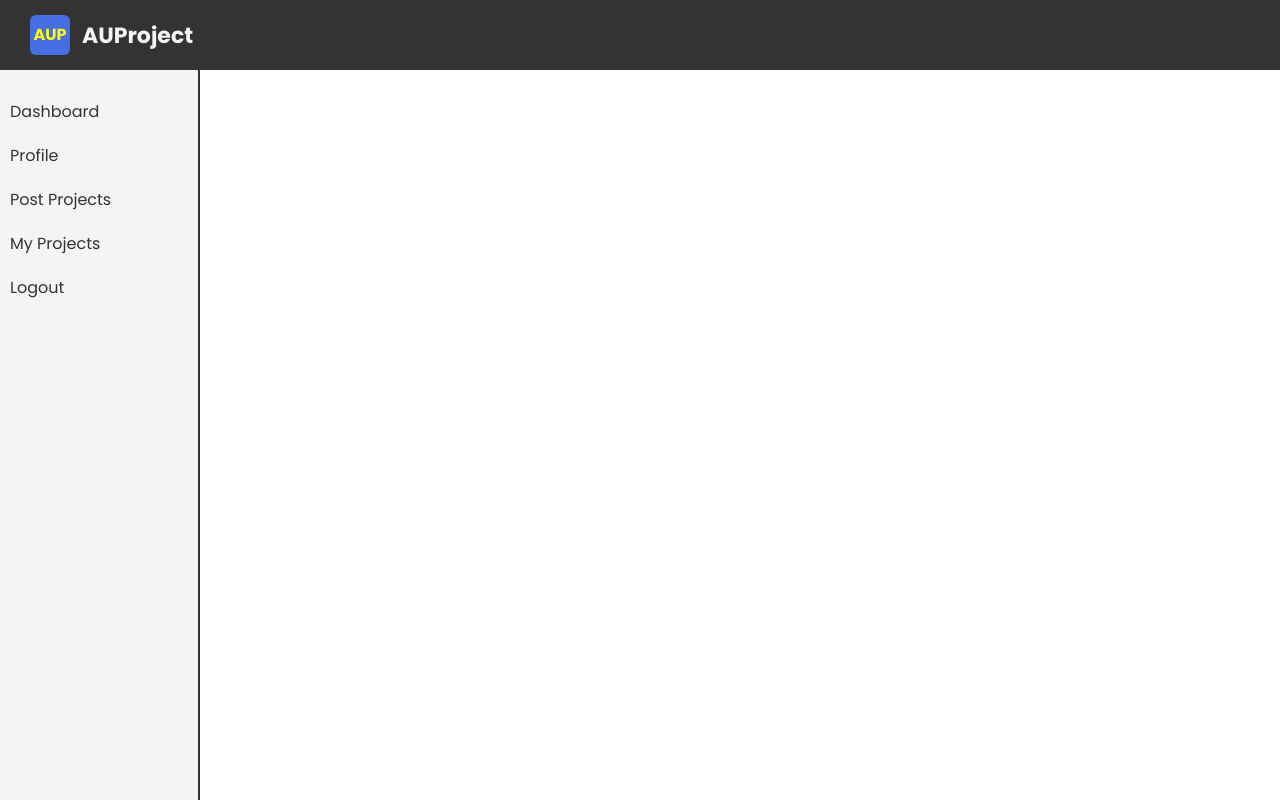
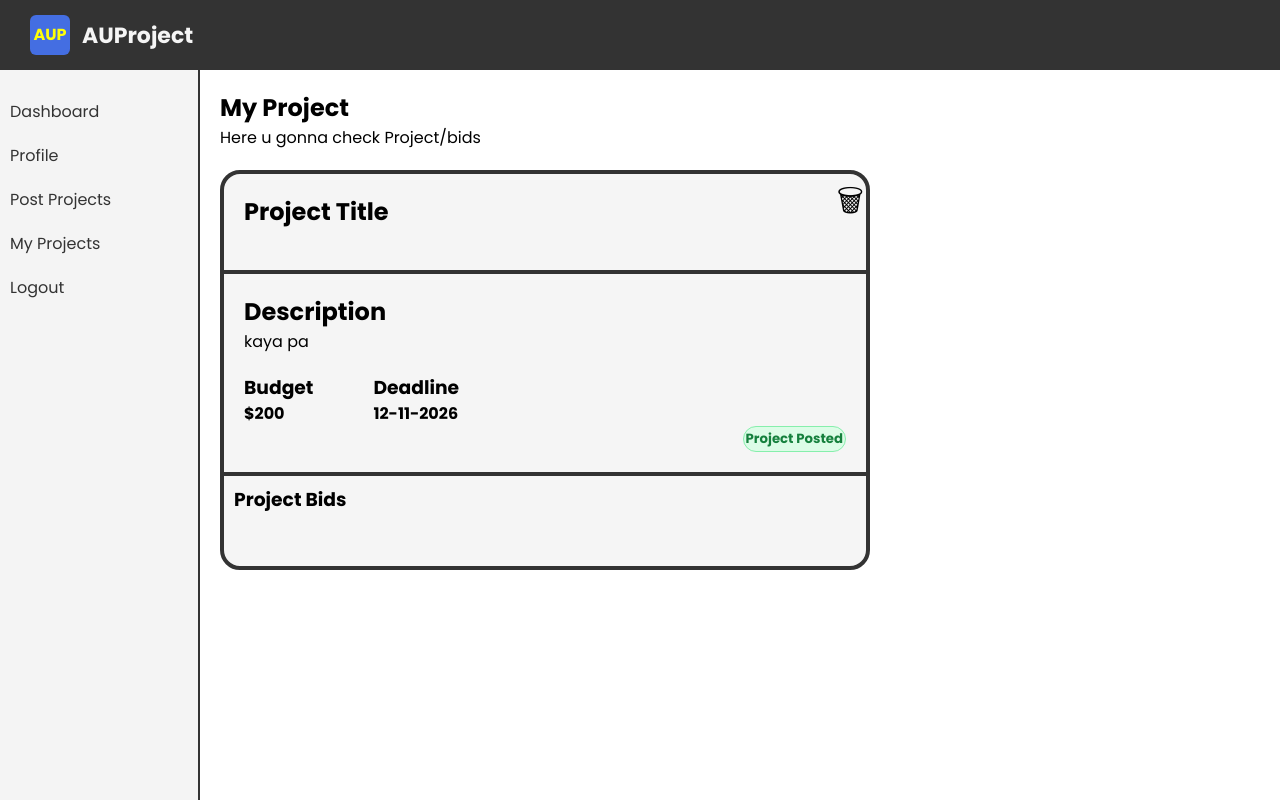
Before and after one commit to johnloydsantiago13-tech/AUP, a PHP site: page /ClientBids.php in a window 1280 px wide. Run offline with PHP 8.4, Linux system fonts and the light colour scheme.

Commit message:
cramming

```diff
--- a/backend/profile-actions.php
+++ b/backend/profile-actions.php
@@ -38,12 +38,12 @@ if (isset($_POST['update_profile'])) {
         $_SESSION['profile_error'] = 'The Instagram field must contain an Instagram URL.';
     }
     else {
-    $updateProfileQ = $conn->prepare("UPDATE users SET facebook_url = ?, instagram_url = ? WHERE email = ?");
+        $updateProfileQ = $conn->prepare("UPDATE users SET facebook_url = ?, instagram_url = ? WHERE email = ?");
     if (!$updateProfileQ) {
         $_SESSION['profile_error'] = 'Unable to prepare the profile update.';
     }
     else {
-    $updateProfileQ->bind_param('sss', $facebookUrl, $instagramUrl, $email);
+        $updateProfileQ->bind_param('sss', $facebookUrl, $instagramUrl, $email);
     if (!$updateProfileQ->execute()) {
         $_SESSION['profile_error'] = 'Profile update failed. Please try again.';
     }
--- a/frontend/Client.php
+++ b/frontend/Client.php
@@ -56,8 +56,9 @@ $username = htmlspecialchars($_SESSION['username'] ?? 'Client');
                         <p id ="p1">No projects yet.</p>
                         <a href="ClientPostProject.php" id ="ButtonP"><b>Create your First Project</a>
                     </div>
+
                     <div class="Second-right">
-                        <a href="ClientBids.php" id ="ButtonP">View Project</b></a>
+                        <a href="ClientBids.php" id ="ButtonP">View Project &#128065</b></a>
                     </div>
                 </div>
         </div>
--- a/frontend/ClientBids.php
+++ b/frontend/ClientBids.php
@@ -13,6 +13,8 @@
             <h2>AUProject</h2>
         </div>
     </nav>
+
+
     <div class="main-content">
         <div class="sidebar">
             <div class="nav-links">
@@ -23,6 +25,42 @@
             <a href="../frontend/index.php">Logout</a>
             </div>
         </div>
+        <div class="my-project">
+            <h2>My Project</h2>
+            <p>Here u gonna check Project/bids</p>
+            <div class="my-project-box">
+                <div class="project-Head">
+                    <div class="pcard-right"><h2>Project Title</h2></div>
+                    <div class= "pcard-left">
+                    <button type="submit" name ="delete">&#x1F5D1</button>
+                    </div>
+                </div>
+
+                <div class="project-Details">
+                    <div class="pro-Details">
+                        <h2>Description</h2>
+                        <p>kaya pa</p>
+                    </div>
+                    <div class="PBD">
+                    <div class="project-budget">
+                        <h3>Budget</h3>
+                        <strong>$200</strong>
+                    </div>
+                    <div class="project-deadline">
+                        <h3>Deadline</h3>
+                        <strong>12-11-2026</strong>
+                    </div>
+                    </div>
+                    <div class="pro-post">
+                        <h5>Project Posted</h5>
+                    </div>
+                </div>
+
+                <div class="bid-auction">
+                    <h3>Project Bids</h3>
+                </div>
+            </div>
+        </div>
     </div>
 </body>
 </html>
--- a/frontend/Dashboard.css
+++ b/frontend/Dashboard.css
@@ -115,7 +115,7 @@ body {
   min-height: 200px;
   padding: 20px;
   border-radius: 20px;
-  width: 350px;
+  width: 475px;
 
   }
 
@@ -125,9 +125,10 @@ body {
   background-color: var(--second-color);
   border: 4px solid var(--primary-color);
   min-height: 200px;
-  width: 60%;
+  width: 1000px;
   border-radius: 20px;
   padding: 20px;
+
 
   .Second-left {
     #p1 {
@@ -138,12 +139,16 @@ body {
       color: var(--third-color);
       text-decoration: none;
     }
+
   }
+
   .Second-right{
     #ButtonP {
     color: var(--third-color);
     text-decoration: none;
+
     }
+
   }
   }
 
@@ -216,7 +221,7 @@ body {
     flex-direction: column;
     border: 3px solid var(--primary-color);
     background-color: whitesmoke;
-    height: 400px;
+    height: 450px;
     width: 600px;
     border-radius: 20px;
     padding: 20px;
@@ -236,6 +241,72 @@ body {
       background-color: #082c91;
     }
   }
+  }
+
+  .my-project {
+    padding: 20px;
+  }
+
+  .my-project-box {
+    display: flex;
+    flex-direction: column;
+    border: 4px solid var(--primary-color);
+    height: 400px;
+    width: 650px;
+    border-radius: 20px;
+    margin-top: 20px;
+    background-color: var(--second-color);
+    .project-Head {
+      display: flex;
+      justify-content: space-between;
+      align-items: flex-start;
+      padding-bottom: 20px;
+      border-bottom: 4px solid var(--primary-color);
+      .pcard-right {
+        padding: 20px;
+      }
+      .pcard-left {
+        padding: 5px 10px;
+        button{
+        width: 1.2rem;
+        border: none;
+        transition: 0.3s ease;
+        font-size: 1.3rem;
+        background-color: transparent;
+        font-size: 30px;
+        &:hover {
+          color: darkred;
+          transform: scale(1.5);
 
           }
         }
+      }
+    }
+    .project-Details {
+    padding: 20px;
+    border-bottom: 4px solid var(--primary-color);
+      .pro-Details {
+        padding-bottom: 20px;
+      }
+      .PBD {
+        display: flex;
+        gap: 60px;
+      }
+      .pro-post {
+        display: flex;
+        justify-content: flex-end;
+        h5{
+          background-color: #dcfce7;
+          color: #15803d;
+          border: 1px solid #86efac;
+          border-radius: 20px;
+          padding: 2px;
+        }
+      }
+    }
+    .bid-auction {
+      padding: 10px;
+    }
+  }
+
+}
```
Also changed, not shown: au_project_db.sql (added, +195 -0 lines), backend/bid-actions.php (added, +106 -0 lines), frontend/ClientPostProject.php (+17 -14 lines), frontend/Clientprofile.php (+4 -6 lines), frontend/index.php (line endings or trailing spaces), image.png (deleted). Lines whose indentation alone changed are shown as unchanged.
